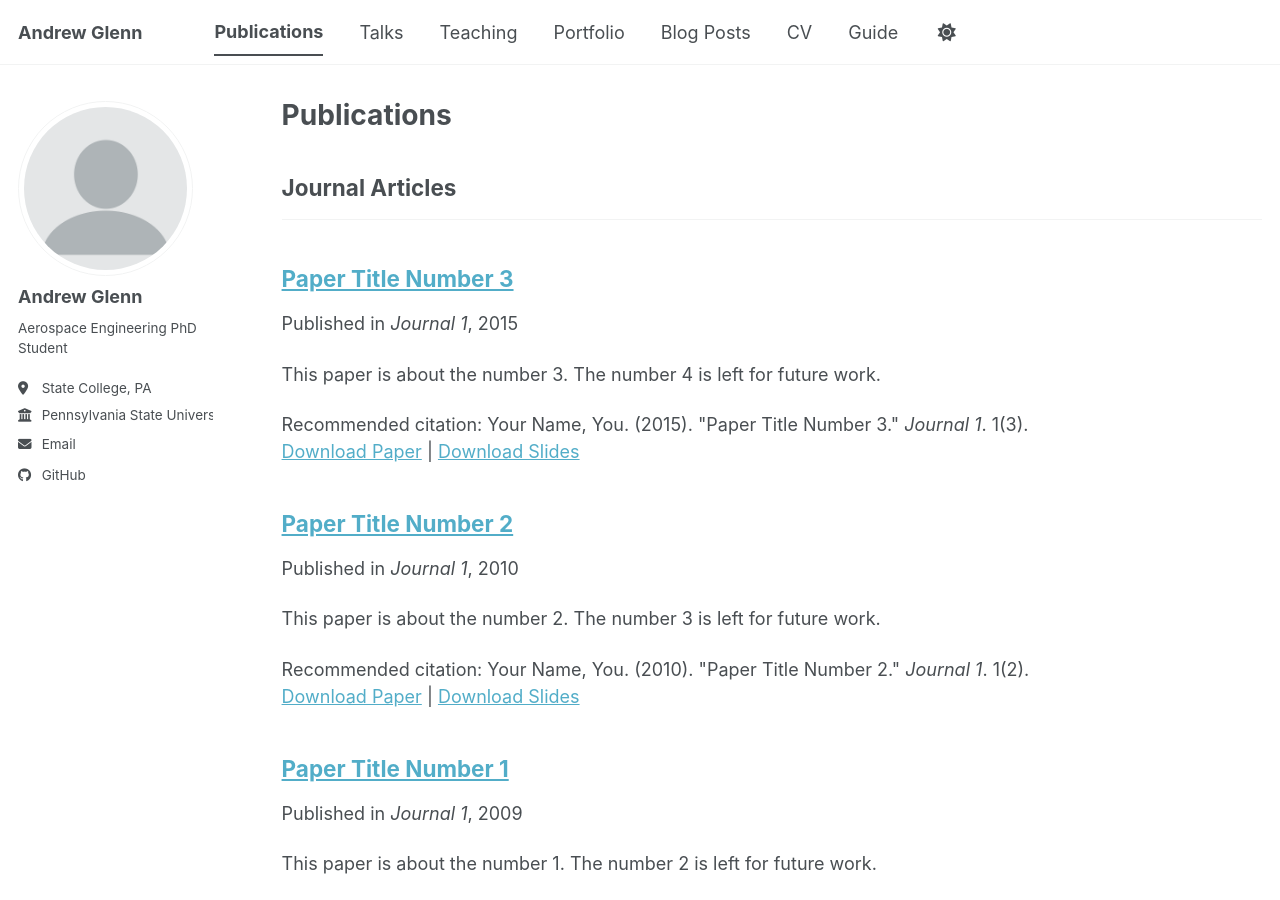
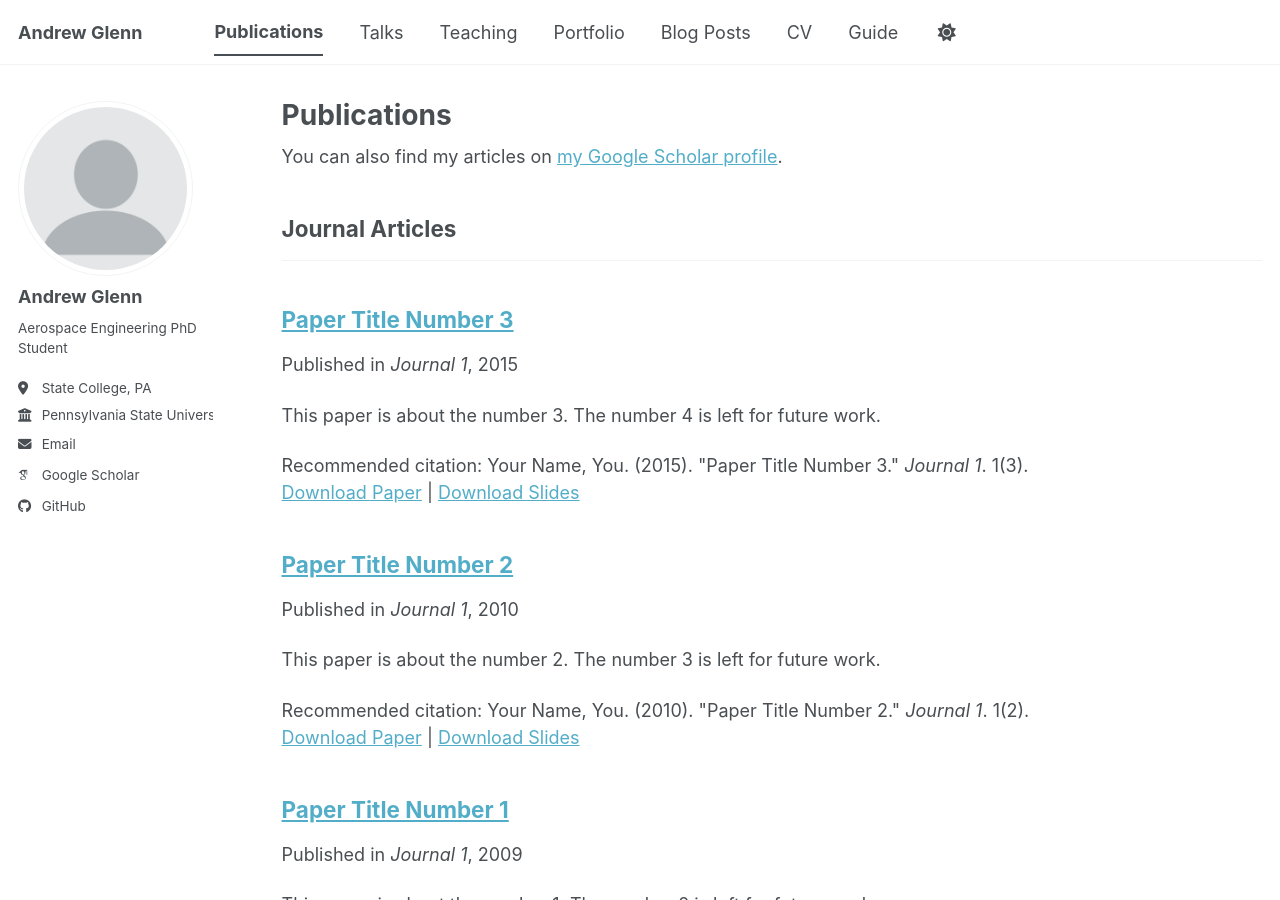
Before and after one commit to AGlenn357/AGlenn357.github.io, a Jekyll site: the page built from _pages/publications.html, in a window 1280 px wide and 900 px high. Built offline with Jekyll 4.4.1, drawn with Linux system fonts in a browser that asks for light colours; some web fonts are replaced; a script bundle is joined from its source files by our own code; library files that are not in the unit come from our copies; some of the changed lines change nothing that is shown.

Commit message:
google scholar

```diff
--- a/_config.yml
+++ b/_config.yml
@@ -35,7 +35,7 @@
   # Academic websites
   academia         : # URL
   arxiv            : # URL - Update with the correct link to your profile
-  googlescholar    : #"https://scholar.google.com/citations?user=PS_CX0AAAAAJ"
+  googlescholar    : "https://scholar.google.com/citations?hl=en&user=5E8_6XMAAAAJ"
   inspire-hep      : # URL
   impactstory      : # URL
   orcid            : #"https://orcid.org/yourorcidurl"
```
